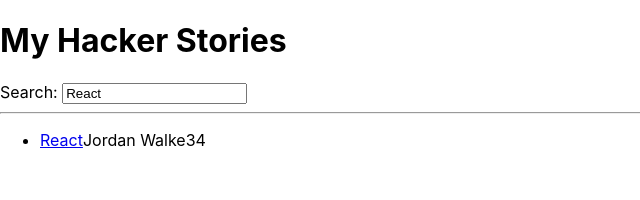
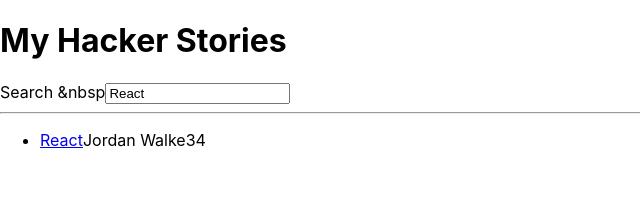
Before and after one commit to Brent-Liu/searchengine, a React (Create React App) app: page / in a window 1280 px wide. Shown: the top 200 px of the page, without its empty margins (0-640 px from the left). Built offline with nearby package versions, Linux system fonts and the light colour scheme.

Commit message:
generalized component

```diff
--- a/src/App.js
+++ b/src/App.js
@@ -51,7 +51,12 @@
     <div>
       <h1> My Hacker Stories </h1>
 
-      <Search search={searchTerm} onSearch={handleSearch} />
+      <InputWithLabel
+        id="search"
+        label="Search"
+        value={searchTerm}
+        onInputChange={handleSearch}
+      />
 
       <hr />
 
@@ -61,10 +66,15 @@
   )
 }
 
-const Search = ({ search, onSearch }) => (
+const InputWithLabel = ({ id, label, value, type = 'text', onInputChange }) => (
   <>
-    <label htmlFor="search">Search: </label>
-    <input id="search" type="txt" value={search} onChange={onSearch} />
+    <label htmlFor={id}> {label} </label>
+    &nbsp
+    <input
+      id={id}
+      type={type}
+      value={value}
+      onChange={onInputChange} />
   </>
 )
 
```
